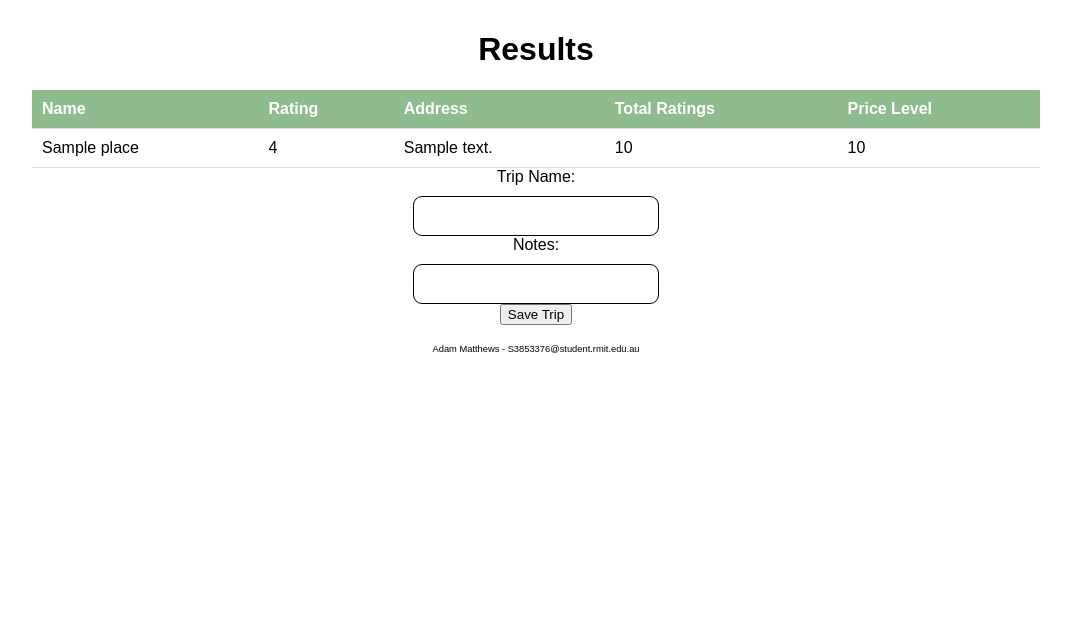
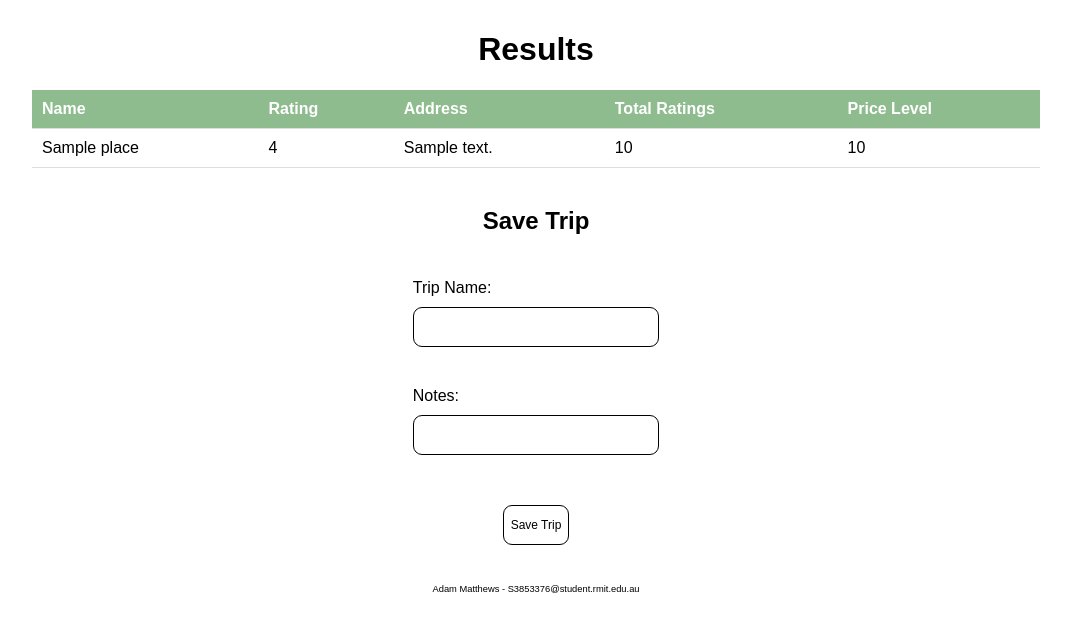
Before and after one commit to amatt06/CityGuide, a Flask app: template templates/results.html in a window 1280 px wide. Shown: the part 93-725 px from the top of the page, without its empty margins (104-1175 px from the left). Run offline with Flask 3, Linux system fonts and the light colour scheme; the template is opened without the code that fills it: values that come from a table or form of the project are taken from there, most other values are stand-ins (such as "Sample title", 1, 10 or a date in 2020).

Commit message:
save trip form implemented

```diff
--- a/static/style.css
+++ b/static/style.css
@@ -54,6 +54,11 @@ nav a:hover {
 h2 {
     padding-top: 7px;
     font-size: 26pt;
+}
+
+h3 {
+    padding-top: 15px;
+    font-size: 18pt;
 }
 
 main {
--- a/templates/results.html
+++ b/templates/results.html
@@ -27,13 +27,27 @@
         </tbody>
     </table>
 
-    <form method="POST" action="{{ url_for('save_trip') }}">
+    <h3>Save Trip</h3>
+
+    <form id="save_trip_form" method="POST" action="{{ url_for('save_trip') }}">
         {{ save_trip_form.hidden_tag() }}
-        <label for="trip_name">Trip Name:</label>
-        {{ save_trip_form.trip_name }}
-        <label for="trip_notes">Notes:</label>
-        {{ save_trip_form.trip_notes }}
-        <button type="submit">Save Trip</button>
+        <div class="form-group">
+            <label for="trip_name"> {{ save_trip_form.trip_name.label }}</label><br>
+            {{ save_trip_form.trip_name(class="form-control") }}
+            {% for error in save_trip_form.trip_name.errors %}
+                <span class="text-danger">{{ error }}</span>
+            {% endfor %}
+        </div>
+        <div class="form-group">
+            <label for="trip_notes"> {{ save_trip_form.trip_notes.label }}</label><br>
+            {{ save_trip_form.trip_notes(class="form-control") }}
+            {% for error in save_trip_form.trip_notes.errors %}
+                <span class="text-danger">{{ error }}</span>
+            {% endfor %}
+        </div>
+        <div class="form-group">
+            {{ save_trip_form.submit(class="btn btn-primary") }}
+        </div>
     </form>
 
 {% endblock %}
```
